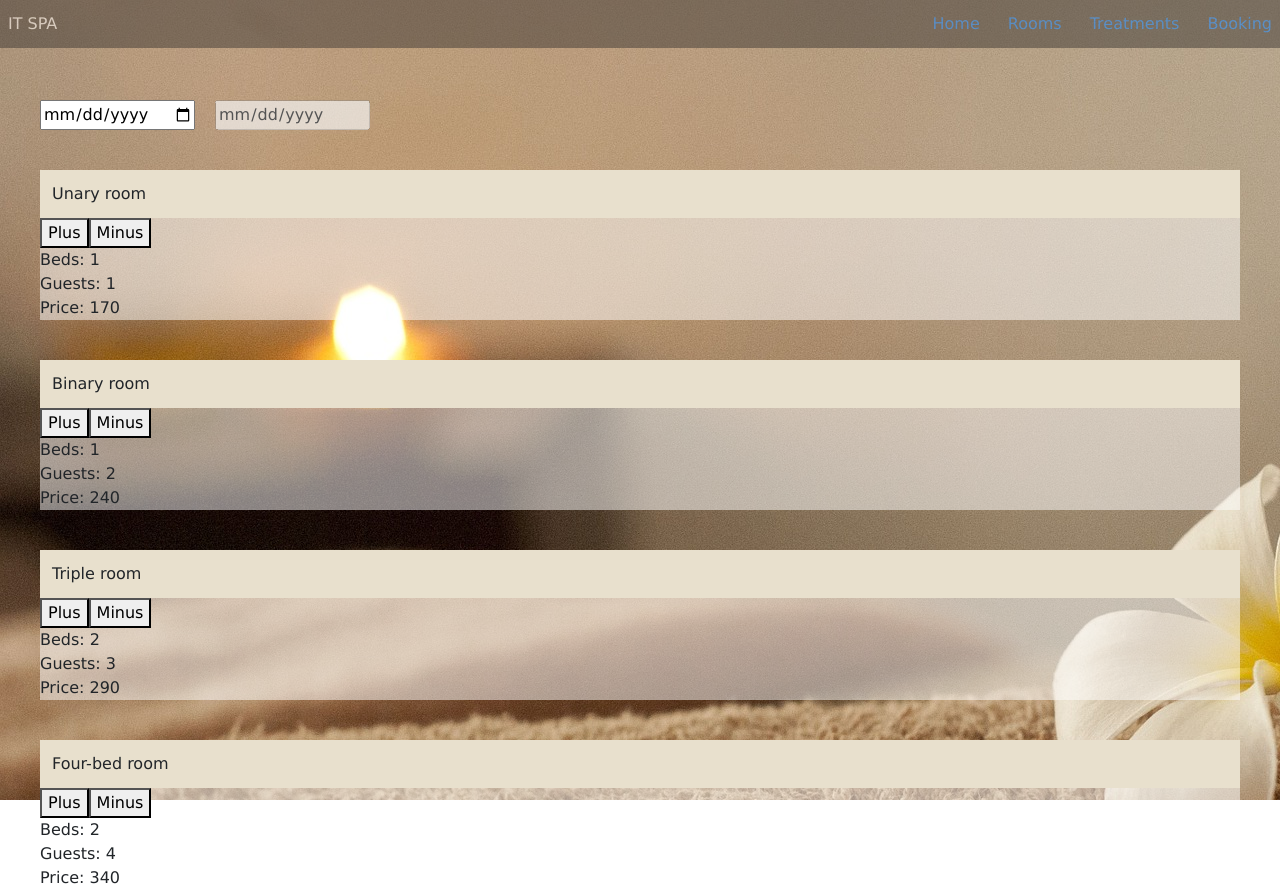
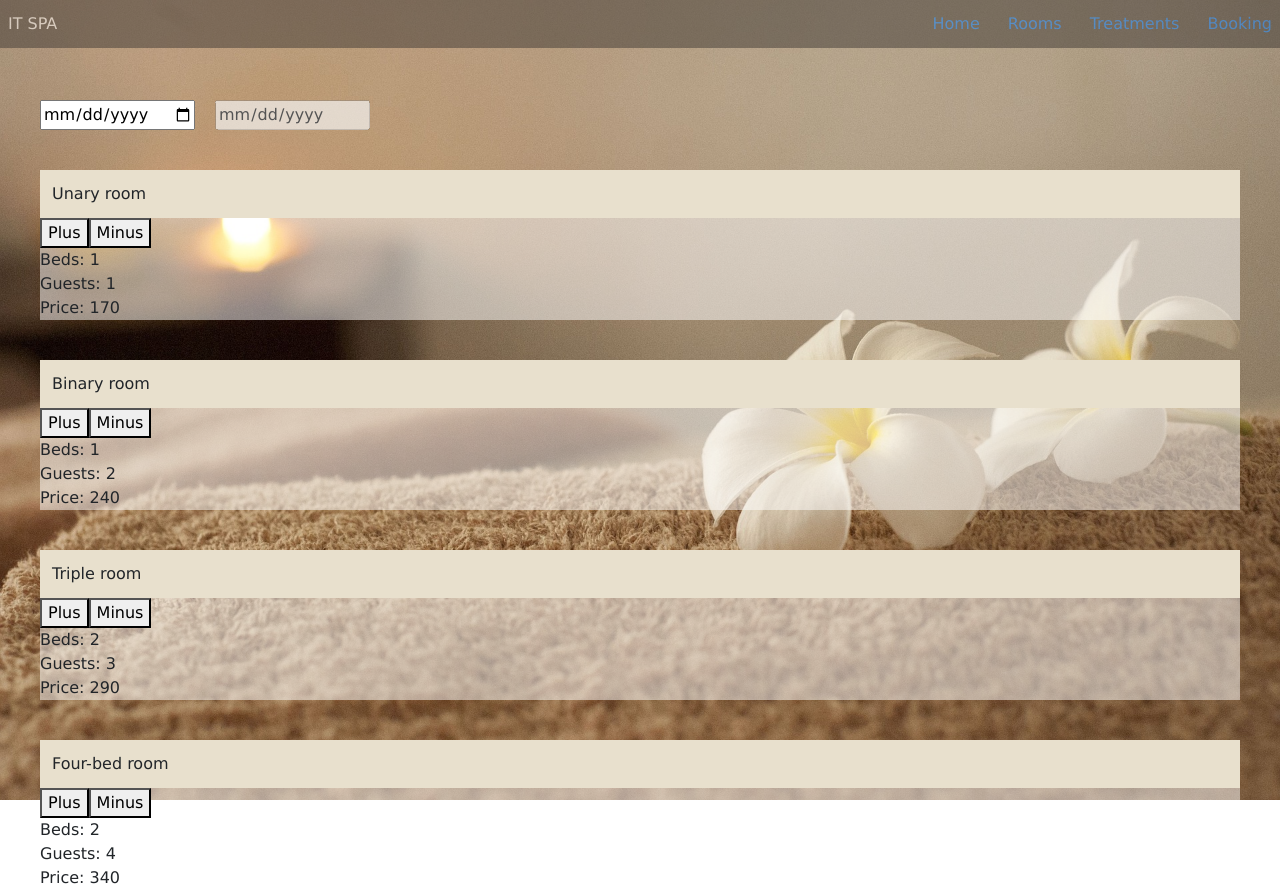
Before and after one commit to dominika-olszewska/spa-js, a website built with Parcel: page frontend/index.html in a window 1280 px wide. Both pictures are taken after a click on the link "Rooms". Built offline with nearby package versions, Linux system fonts and the light colour scheme; data requests are answered from the project's data file.

Commit message:
Code reformat

```diff
--- /dev/null
+++ b/frontend/src/common/treatments-service.js
@@ -0,0 +1,18 @@
+// export const treatmentsService = {
+//     getTreatments() {
+//         return fetch('https://dominika-olszewska.github.io/spa-js/frontend/database.json')
+//             .then(response => response.json())
+//             .then(data => {
+//                 return data.treatments;
+//             })
+//     },
+//
+// };
+
+export const treatmentsService = {
+    getTreatments() {
+        return fetch('http://localhost:3000/treatments')
+            .then(response => response.json());
+    },
+
+};
--- a/frontend/src/styles/rooms.scss
+++ b/frontend/src/styles/rooms.scss
@@ -1,8 +1,10 @@
 .roomsPage {
   box-sizing: border-box;
-  height: 100vh;
+  height: 100%;
   padding-top: 60px;
-  background: url("../assets/img_relaxation.jpg");
+  background-image: url("../assets/img_relaxation.jpg");
+  background-repeat: no-repeat;
+  background-size: cover;
 
   .room {
     margin: 40px;
--- a/frontend/src/styles/treatments.scss
+++ b/frontend/src/styles/treatments.scss
@@ -0,0 +1,8 @@
+.treatmentsPage {
+  box-sizing: border-box;
+  height: 100vh;
+  padding-top: 60px;
+  background-image: url("../assets/candles.jpg");
+  background-repeat: no-repeat;
+  background-size: cover;
+}
--- a/frontend/src/views/home.js
+++ b/frontend/src/views/home.js
@@ -1,7 +1,5 @@
 import $ from 'jquery';
 import '../styles/home.scss';
-
-let slideIndex = 0;
 
 const createLayout = () => {
     const html = `
@@ -38,6 +36,8 @@ const createLayout = () => {
     return html;
 };
 
+let slideIndex = 0;
+
 const showSlides = () => {
     const slides = document.getElementsByClassName("mySlides");
     const dots = document.getElementsByClassName("dot");
--- a/frontend/src/views/rooms.js
+++ b/frontend/src/views/rooms.js
@@ -5,25 +5,25 @@ import '../styles/rooms.scss';
 import moment from "moment";
 import {createDatePicker} from "../common/date-picker";
 
-export const createDivEl = (className, roomElement, container, name = '') => {
+export const createDivEl = (className, element, container, name = '') => {
     const el = document.createElement('div');
     el.className = className;
-    name ? el.innerHTML = name + ': ' + roomElement : el.innerHTML = roomElement;
+    name ? el.innerHTML = name + ': ' + element : el.innerHTML = element;
     container.append(el);
 };
 
-export const createButtonEl = (name, room, roomEl, addToStorage) => {
+export const createButtonEl = (name, element, container, addToStorage) => {
     const button = document.createElement('button');
     button.innerHTML = name;
     addToStorage
         ? button.addEventListener('click', () => {
-            addToSessionStorage(room);
+            addToSessionStorage(element);
         })
         : button.addEventListener('click', () => {
-            console.log('room to delete', room.name, room.id);
-            deleteFromSessionStorage(room);
+            console.log('room to delete', element.name, element.id);
+            deleteFromSessionStorage(element);
         });
-    roomEl?.appendChild(button);
+    container?.appendChild(button);
 };
 
 export const getRoomsFromStorage = () => {
@@ -61,24 +61,26 @@ export const createInputEl = (className) => {
 export const rooms = () => {
     const fragment = $(new DocumentFragment());
     return roomsService.getRooms().then(rooms => {
+
         console.log(rooms);
+
         const roomsList = document.createElement('div');
         roomsList.className = "roomsList";
 
         rooms.map(room => {
-            const roomEl = document.createElement('div');
-            roomEl.className = 'room';
-            roomEl.id = room.id;
-            createDivEl("name", room.name, roomEl);
+            const roomContainer = document.createElement('div');
+            roomContainer.className = 'room';
+            roomContainer.id = room.id;
+            createDivEl("name", room.name, roomContainer);
 
-            createButtonEl('Plus', room, roomEl, true);
-            createButtonEl('Minus', room, roomEl, false);
+            createButtonEl('Plus', room, roomContainer, true);
+            createButtonEl('Minus', room, roomContainer, false);
 
-            createDivEl("beds", room.beds, roomEl, 'Beds');
-            createDivEl("guests", room.guests, roomEl, 'Guests');
-            createDivEl("price", room.price, roomEl, 'Price');
+            createDivEl("beds", room.beds, roomContainer, 'Beds');
+            createDivEl("guests", room.guests, roomContainer, 'Guests');
+            createDivEl("price", room.price, roomContainer, 'Price');
 
-            return roomsList.appendChild(roomEl);
+            return roomsList.appendChild(roomContainer);
 
         });
 
--- a/frontend/src/views/treatments.js
+++ b/frontend/src/views/treatments.js
@@ -1,11 +1,21 @@
 import $ from 'jquery';
+import {treatmentsService} from "../common/treatments-service";
+import '../styles/treatments.scss';
 
 export const treatments = () => {
   const fragment = $(new DocumentFragment());
 
-  fragment
-    .append('<h2>Treatments</h2>')
-    .append('<p>Lorem ipsum dolor sit amet...</p>');
+  return treatmentsService.getTreatments().then(treatments => {
 
-  return Promise.resolve(fragment);
+    const treatmentsPage = document.createElement('div');
+    treatmentsPage.className = "treatmentsPage";
+
+    fragment
+        .append(treatmentsPage);
+
+    return Promise.resolve(fragment);
+
+  });
+
+
 };
```
Also changed, not shown: frontend/src/assets/candles.jpg (added), frontend/src/assets/img_hand-massage.jpg (deleted), frontend/src/assets/img_massage-therapy.jpg (deleted), frontend/src/assets/img_violet-flowers.jpg (deleted), frontend/src/assets/massage.jpg (added).
